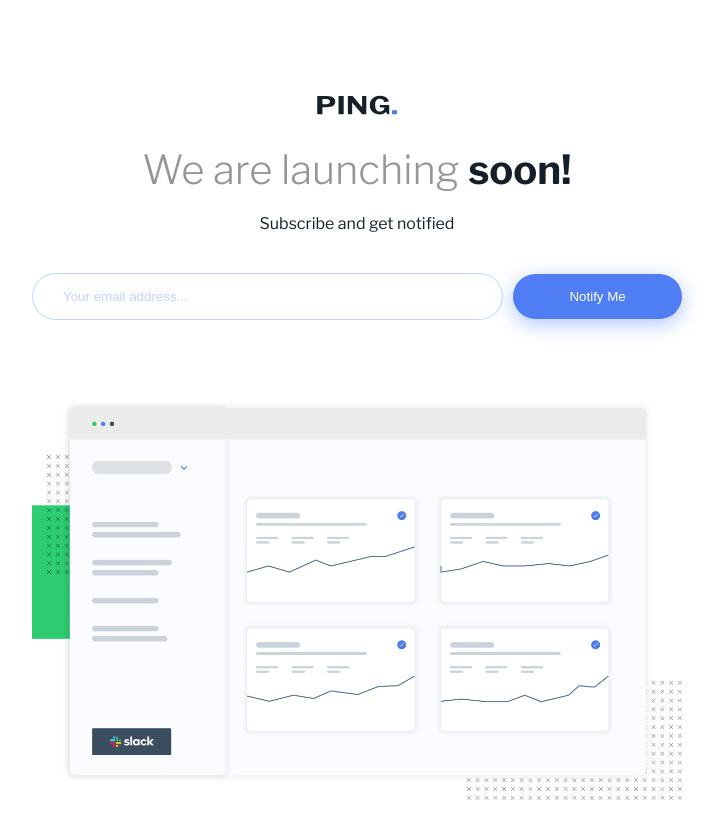
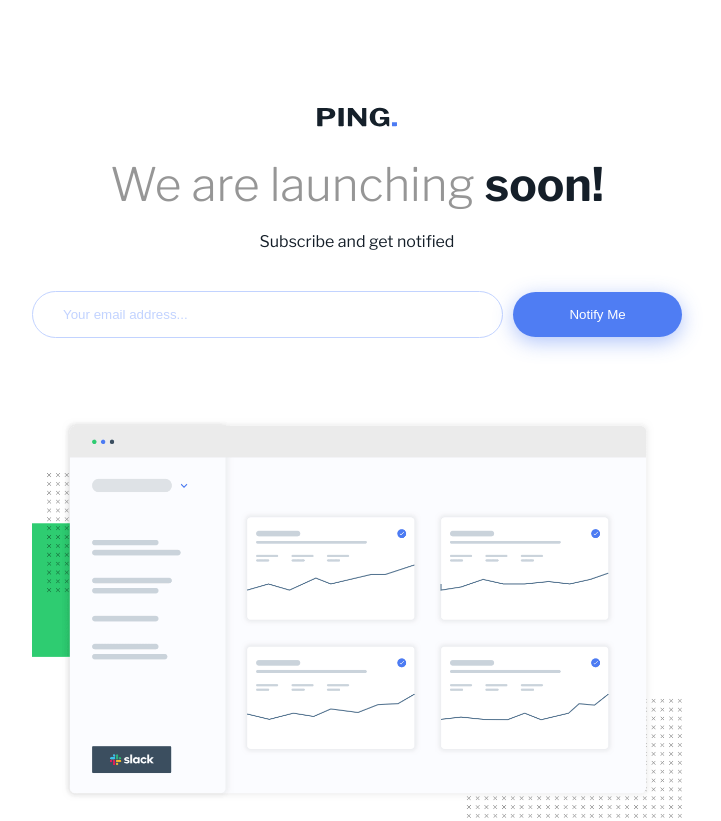
Before and after one commit to devenyam/Frontend-Mentor-Ping-Coming-Soon-Page, a plain HTML site: page index.html in a window 1280 px wide. Shown: the top 821 px of the page, without its empty margins (283-1004 px from the left). Drawn offline with nearby package versions, Linux system fonts and the light colour scheme.

Commit message:
Update style.css

```diff
--- a/style.css
+++ b/style.css
@@ -19,7 +19,7 @@ body {
   width: 100vw;
   font-family: 'Libre Franklin', sans-serif;
   font-size: 20px;
-  margin-top: 2em;
+  padding-top: 2.3em;
 }
 
 header .logo {
@@ -183,7 +183,7 @@ main .notice {
   }
 
   .notice .launch-notice {
-    font-size: 2em;
+    font-size: 2.3em;
   }
 
   .notice .sub-notice {
```
